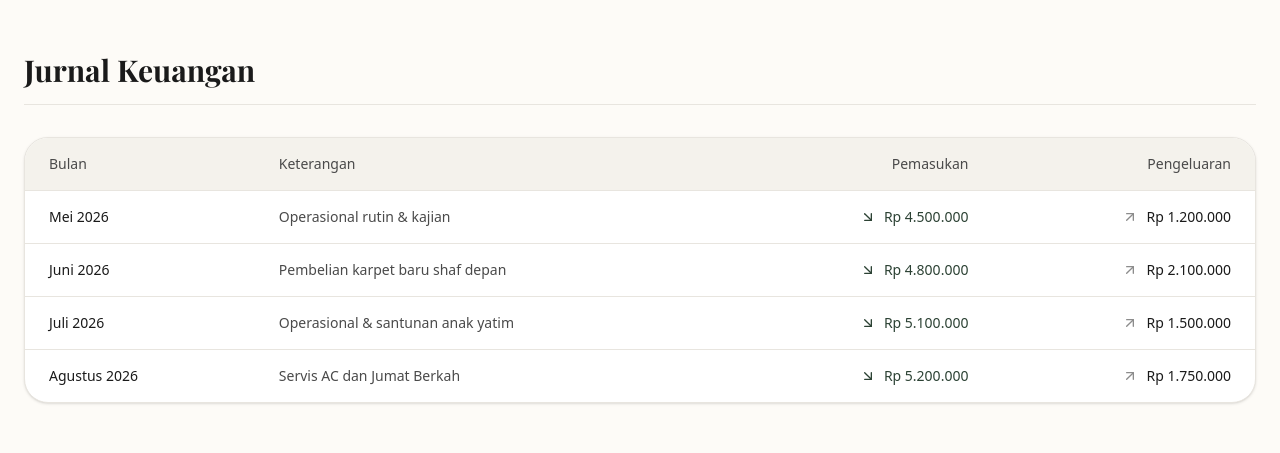
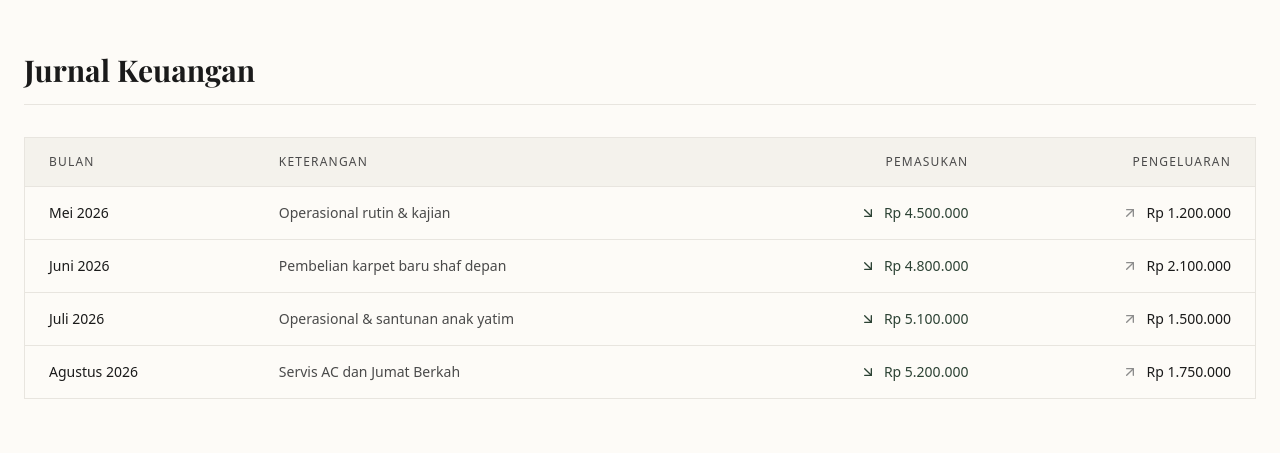
Before and after one commit to kaz-hero123/Musholla-Safinatul-Arkab, a Next.js app: page /infaq in a window 1280 px wide. Shown: the part 880-1333 px from the top of the page. Built offline with nearby package versions, Linux system fonts and the light colour scheme; a web font is replaced by a local one.

Commit message:
refactor(ui): modernize ledger table aesthetic

```diff
--- a/src/components/ui/ledger-table.tsx
+++ b/src/components/ui/ledger-table.tsx
@@ -8,10 +8,10 @@ interface LedgerTableProps {
 
 export function LedgerTable({ history }: LedgerTableProps) {
   return (
-    <div className="w-full overflow-hidden rounded-3xl border border-border bg-white shadow-sm">
+    <div className="w-full overflow-hidden border border-border bg-bg-primary">
       <div className="overflow-x-auto">
         <table className="w-full text-left text-sm">
-          <thead className="bg-bg-secondary border-b border-border text-text-secondary">
+          <thead className="bg-bg-secondary border-b border-border text-text-secondary text-xs uppercase tracking-widest">
             <tr>
               <th className="px-6 py-4 font-medium">Bulan</th>
               <th className="px-6 py-4 font-medium">Keterangan</th>
```
